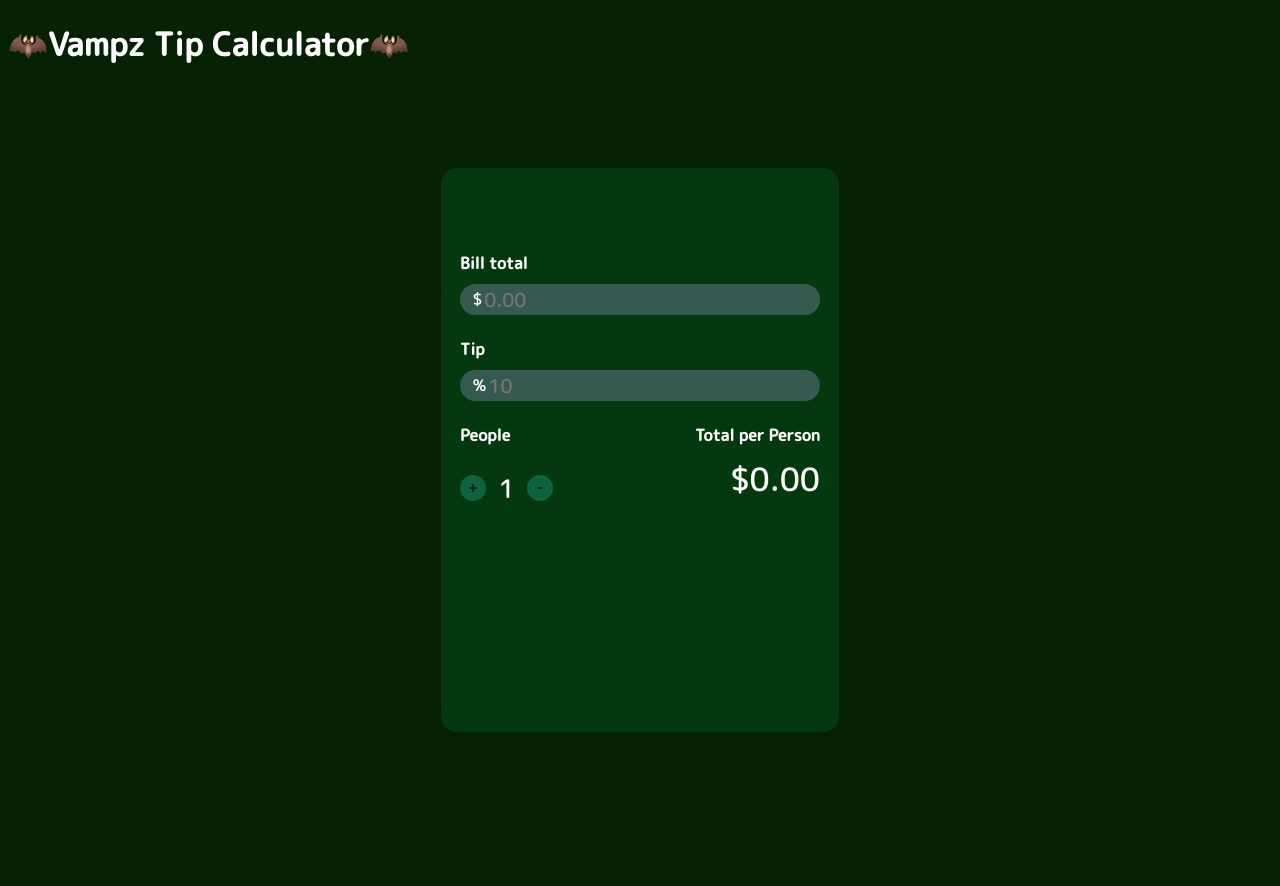
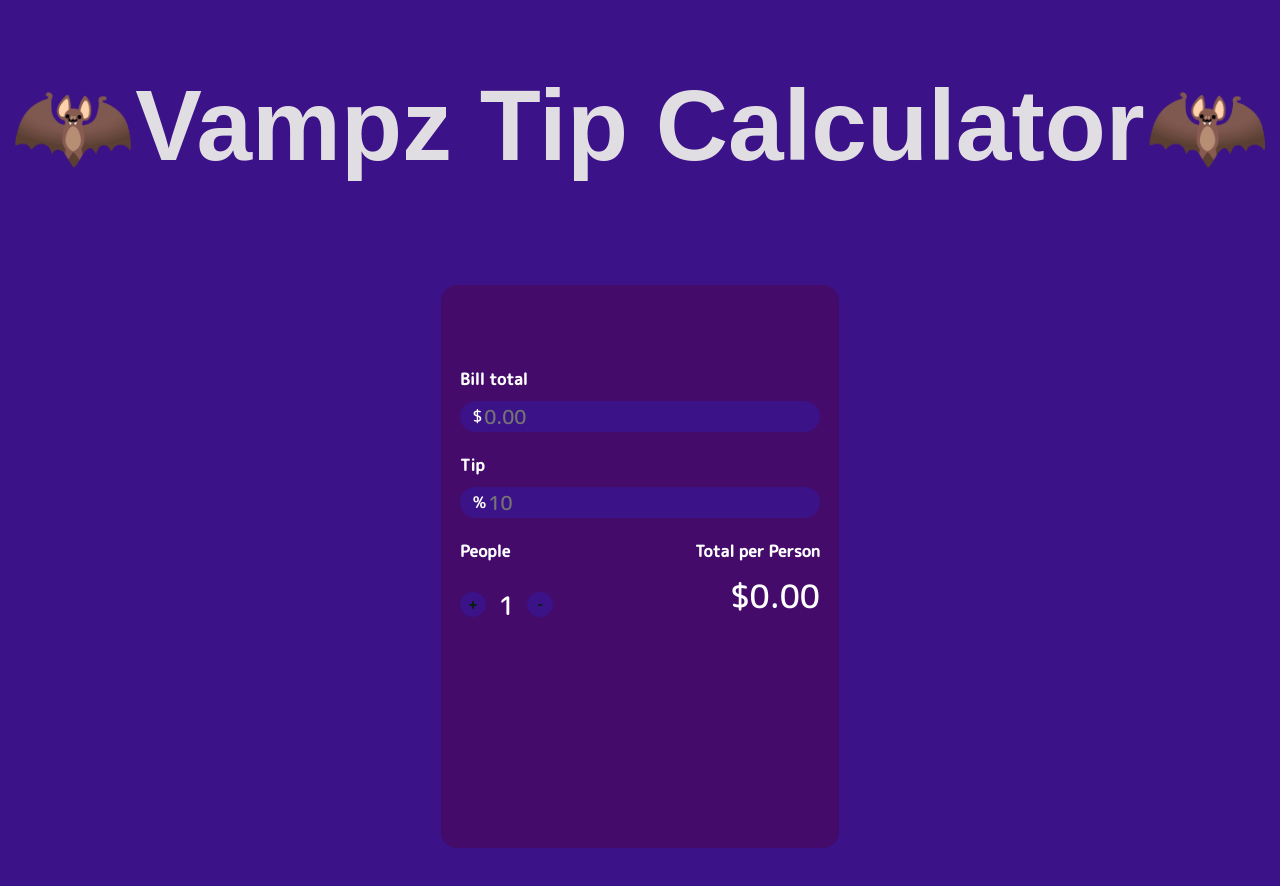
Before and after one commit to 7ommyBoy/tip-calculator-, a plain HTML site: page index.html in a window 1280 px wide. Before the commit the page ends 832 px from the top, so only its background shows below. Drawn offline with Linux system fonts and the light colour scheme; a web font is replaced by a local one.

Commit message:
Update style.css

```diff
--- a/style.css
+++ b/style.css
@@ -4,14 +4,14 @@
 }
 
 body {
-  background: #062103;
+  background: #3b1287;
 }
 
 .wrapper {
   height: 525px;
   width: 360px;
   color: white;
-  background: #04390f;
+  background: #440b6a;
   border-radius: 1rem;
   padding: 1.2rem;
   margin: 100px auto;
@@ -19,6 +19,15 @@ body {
 
 #topContainer {
   margin-top: 4rem;
+}
+h1 {
+
+  color: #e0dde3;
+  text-align: center;
+  font-size: 100px;
+  font-family: 'Old English Five', sans-serif;
+
+
 }
 
 .container {
@@ -31,7 +40,7 @@ body {
 }
 
 .inputContainer {
-  background: #365950;
+  background: #3b1287;
   border-radius: 1.4rem;
   padding: 0 0.8rem;
   display: flex;
@@ -48,7 +57,7 @@ body {
 }
 
 .buttonContainer {
-  background: #0e623e;
+  background: #3b1287;
   display: grid;
   place-items: center;
   width: 1.6rem;
```
